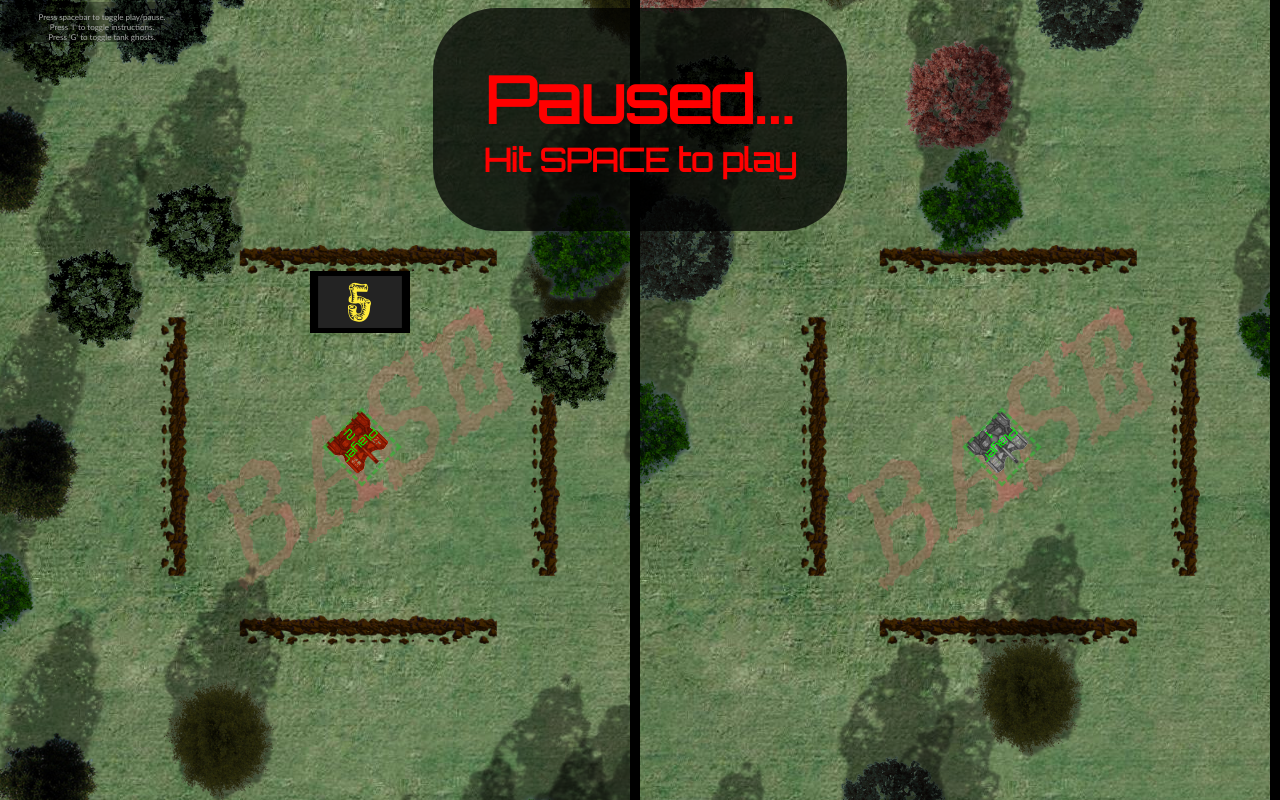
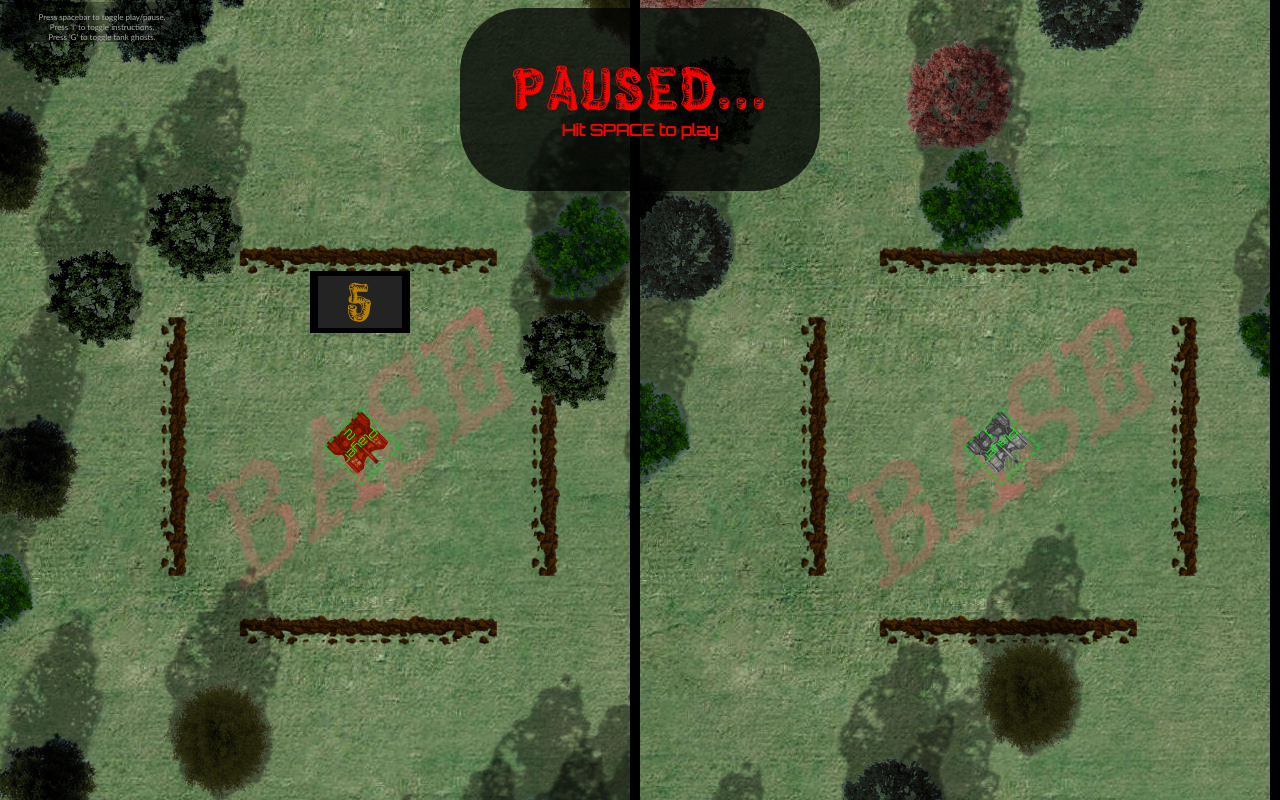
Before and after one commit to spuddermax/tank-tag, a plain HTML site: page index.html in a window 1280 px wide. Drawn offline with Linux system fonts and the light colour scheme.

Commit message:
Adjust paused font

```diff
--- a/tank.css
+++ b/tank.css
@@ -204,7 +204,6 @@ body {
 	position: absolute;
 	top: 1vh;
 	font-family: "Orbitron", sans-serif;
-	font-size: 2.5vw;
 	color: #f00;
 	z-index: 100;
 	background-color: #000000bb;
@@ -217,7 +216,7 @@ body {
 	position: absolute;
 	font-family: "Pinewood Regular", sans-serif;
 	text-align: right;
-	color: #ffeb3b;
+	color: #b88100;
 	z-index: 1;
 	width: 100px;
 	height: 62px;
@@ -228,3 +227,10 @@ body {
 	align-items: center;
 	flex-direction: row;
 }
+
+h1 {
+	font-family: "Pinewood Regular", sans-serif;
+	font-size: 4.5vw;
+	font-weight: 100;
+	color: red;
+}
```
